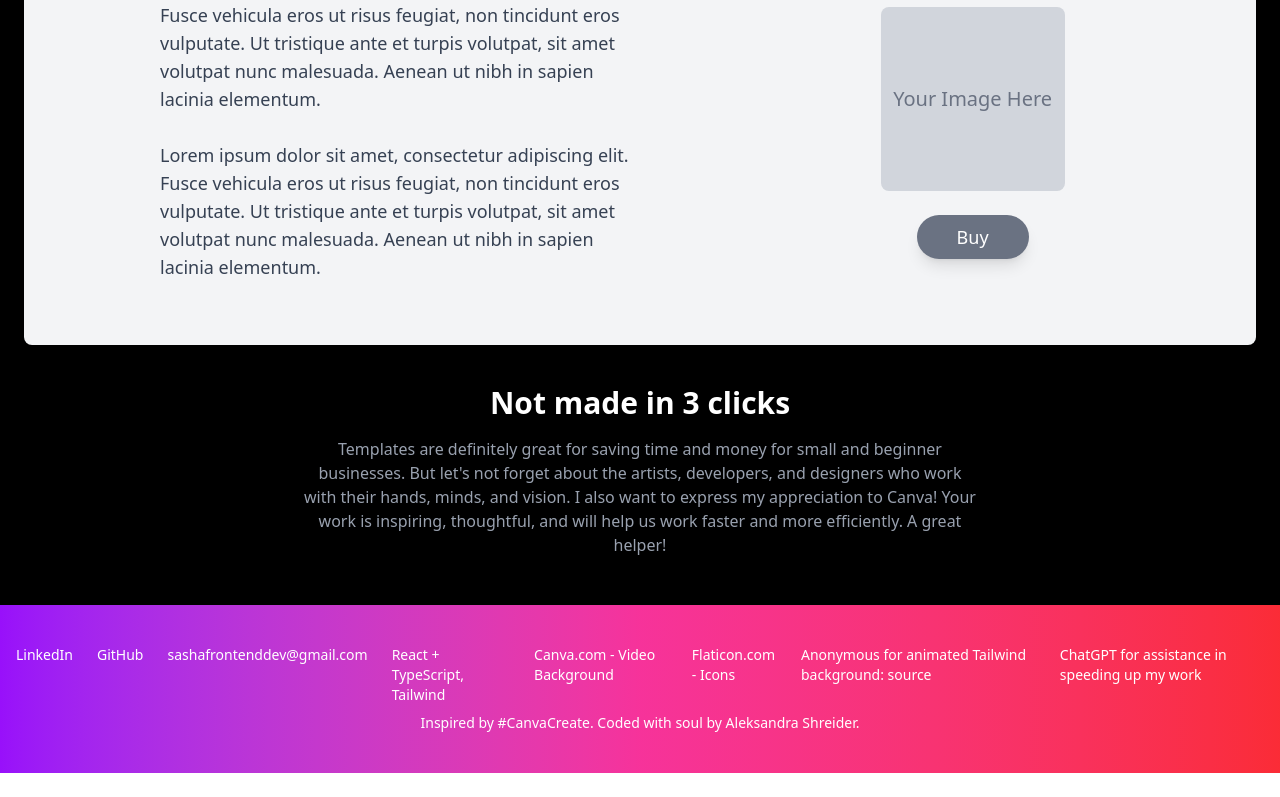
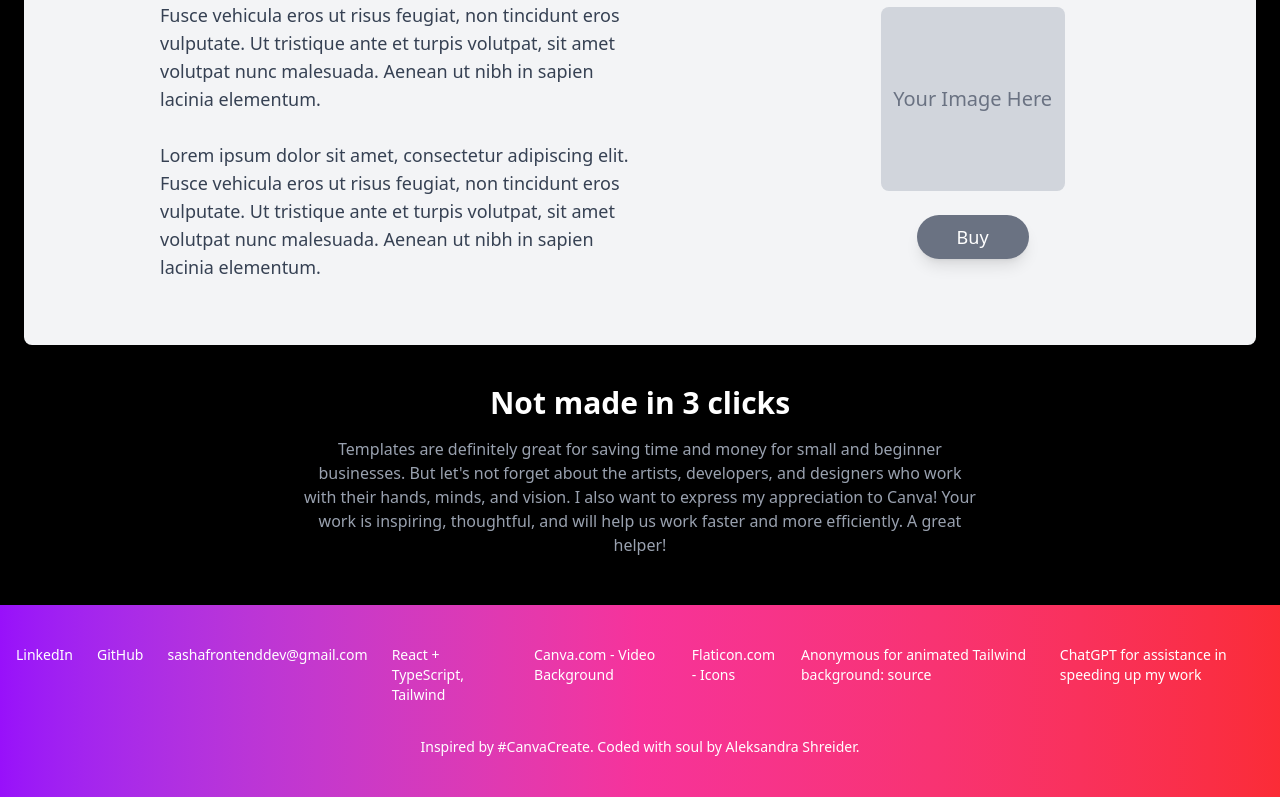
Before and after one commit to sashashreyder/humanmade.fun, a React (Vite) app: page / in a window 1280 px wide. Shown: the part 1044-1841 px from the top of the page. Before the commit the page ends 1817 px from the top, so only its background shows below. Built offline with nearby package versions, Linux system fonts and the light colour scheme.

Commit message:
footer upd

```diff
--- a/src/components/Footer.tsx
+++ b/src/components/Footer.tsx
@@ -37,7 +37,7 @@ const Footer = () => {
             <span className="text-white">ChatGPT for assistance in speeding up my work</span>
           </div>
 
-          <p className="text-center mt-2 text-white">
+          <p className="text-center mt-8 text-white">
             Inspired by #CanvaCreate.
             Coded with soul by Aleksandra Shreider.
           </p>
```
